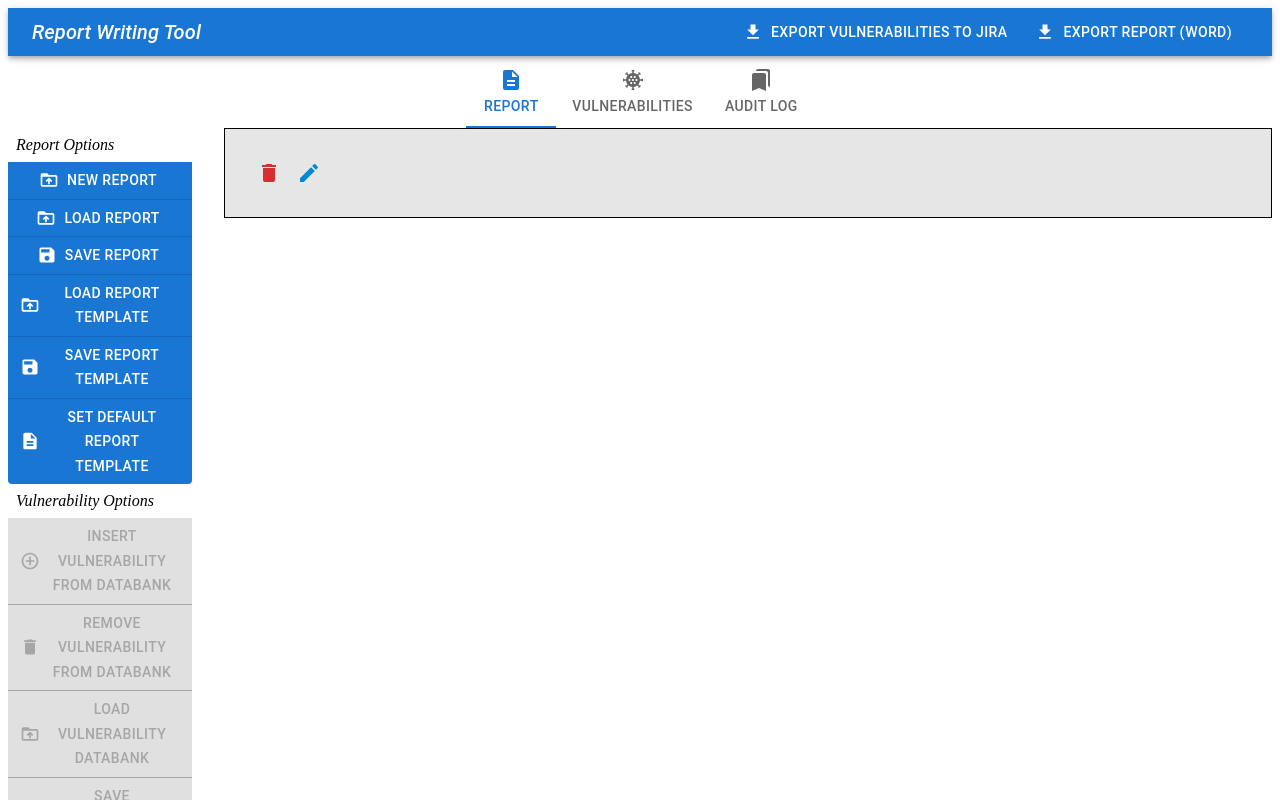
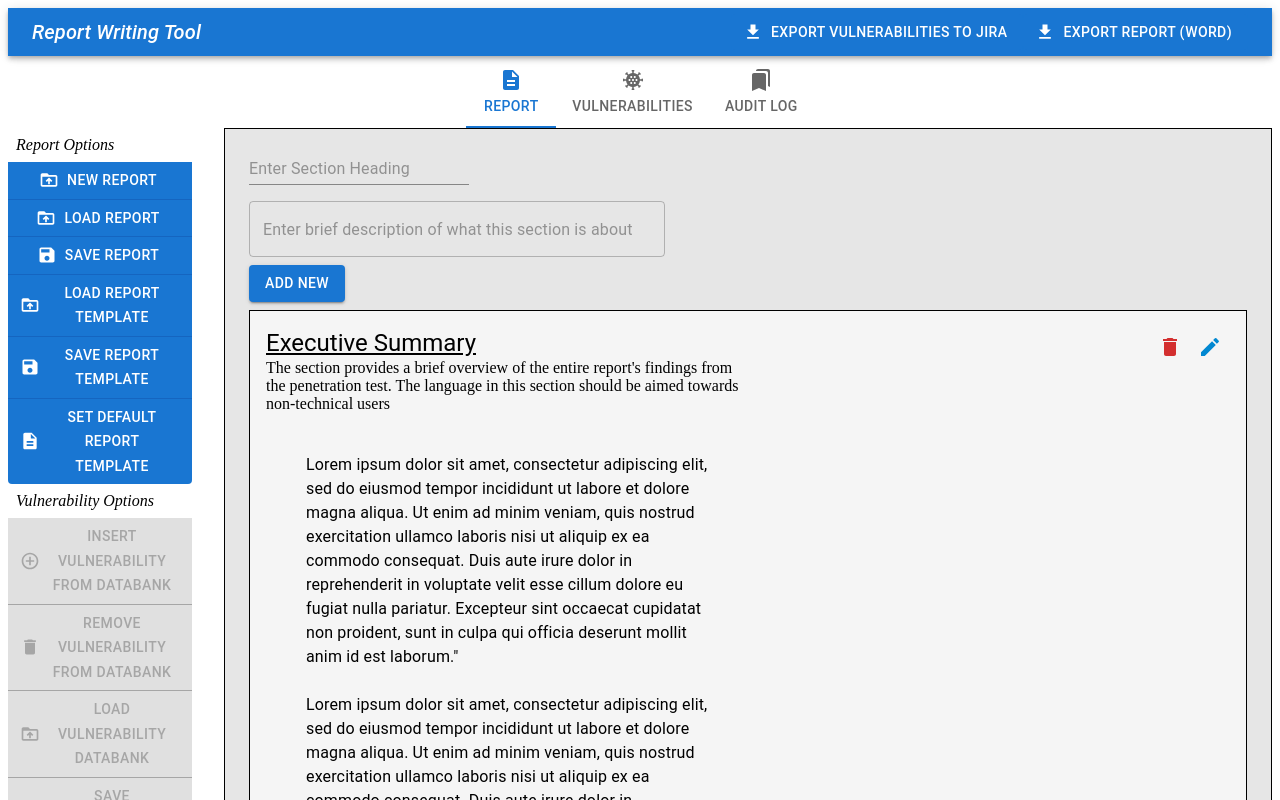
Before and after one commit to Adam-board/Front-End-Dissertation-AdamBoard, a React (Create React App) app in the folder client/: page / in a window 1280 px wide. Both pictures are taken after a click on the tab "REPORT". Shown: the top 800 px of the page. Built offline with nearby package versions, Linux system fonts and the light colour scheme.

Commit message:
Init point before implemnenting React Router Fingers Crossed nothing breaks while doing it

```diff
--- a/client/package.json
+++ b/client/package.json
@@ -21,7 +21,7 @@
     "react": "^18.2.0",
     "react-dom": "^18.2.0",
     "react-hook-form": "^7.51.2",
-    "react-router-dom": "^6.22.0",
+    "react-router-dom": "^6.22.3",
     "react-scripts": "5.0.1",
     "sort-by": "^1.2.0",
     "styled-components": "^6.1.8",
--- a/client/src/App.js
+++ b/client/src/App.js
@@ -1,6 +1,8 @@
 //The main imports to ensure everything is treated as React
 import * as React from 'react';
 import Grid from '@mui/material/Grid'; // Grid version 1
+import { IconButton} from '@mui/material';
+import {BrowserRouter, Routes, Route, Link} from "react-router-dom";
 
 //All icons that are being imported for this project
 import SaveIcon from '@mui/icons-material/Save'; //Save report
@@ -11,19 +13,25 @@ import DeleteIcon from '@mui/icons-material/Delete'; //Remove Button
 import ImportExportIcon from '@mui/icons-material/ImportExport'; //Import Export Button
 
 //Custom components imported to make everything neater
+
+//Components related to the ToolBar
+import CustToolBarButtons from './Components/ToolBar/CustToolBarButtons';
+import CustToolBar from './Components/ToolBar/CustToolBar';
+//Components related to the SideBar
 import CustButtonGroup from './Components/SideBar/ButtonGroups';
 import CustButton from './Components/SideBar/CustButton';
+//Components related to the Tabs
 import CustTabPanel from './Components/Tabs/TabPanel';
-import CustToolBarButtons from './Components/ToolBar/CustToolBarButtons';
-import CustToolBar from './Components/ToolBar/CustToolBar';
 import CustTabs from './Components/Tabs/CustTabs';
 import CustForm from './Components/Tabs/CustForm';
+//Components related to the Editor Page
+import CustSection from './Components/Editor/Section';
+import CustRenderEditor from './Components/Editor/RenderEditor';
 
 //Contains all imports for Draft.Js
 import ReactDOM from 'react-dom';
 import {Editor, EditorState} from 'draft-js';
 import 'draft-js/dist/Draft.css';
-
 
 //Import of all ToolTip Descriptions
 import * as Desc from './Language/ToolTipDesc'
@@ -54,16 +62,19 @@ const AuditLog = [<CustButton  startIcon={<ImportExportIcon />} tooltip={Desc.Im
 function App() {
   const [value, setValue] = React.useState('');
 
+
+  const [page, setPage] = React.useState(0);
+
   const handleChange = (event, newValue) => {
     setValue(newValue);};
 
   return(
   <React.Fragment>
-      <CustToolBar>
+      <CustToolBar Heading ="Report Writing Tool">
         <CustToolBarButtons arrowPlacement='bottom-end' tooltip={Desc.ExportVulnToJira}>Export Vulnerabilities To Jira</CustToolBarButtons>
         <CustToolBarButtons arrowPlacement='bottom-start' tooltip={Desc.ExportReport}>Export Report (Word) </CustToolBarButtons>
       </CustToolBar>
-      <CustTabs onChange={handleChange} value={value}></CustTabs>
+      <CustTabs onChange={handleChange} value={value} />
 
     <Grid container spacing={4}
       sx={{
@@ -80,10 +91,40 @@ function App() {
 {/* This section of code handles the tabs that appear for creating new headings! */}
 
       <Grid item xs={10}>
-        <CustTabPanel value={value} index={0}> <CustForm />  </CustTabPanel>
-        <CustTabPanel value={value} index={1}> <CustForm /> </CustTabPanel>
-        <CustTabPanel value={value} index={2}> <CustForm /> </CustTabPanel>
+
+
+        <CustTabPanel value={value} index={0}>
+
+           <CustForm heading='Heading' headingTitle="Enter Section Heading" description="SectionDescription" descriptionTitle="Enter brief description of what this section is about" />
+
+           <CustSection >Lorem ipsum dolor sit amet, consectetur adipiscing elit, sed do eiusmod tempor incididunt ut labore et dolore magna aliqua.
+    Ut enim ad minim veniam, quis nostrud exercitation ullamco laboris nisi ut aliquip ex ea commodo consequat.
+    Duis aute irure dolor in reprehenderit in voluptate velit esse cillum dolore eu fugiat nulla pariatur.
+    Excepteur sint occaecat cupidatat non proident, sunt in culpa qui officia deserunt mollit anim id est laborum."</CustSection>
+           <CustSection />
+           <CustSection />
+           <CustSection />
+           <CustSection />
+           <CustSection />
+           <CustSection />
+
+        </CustTabPanel>
+
+        <CustTabPanel value={value} index={1}>
+            <CustForm heading='Vuln' headingTitle="Enter Vulnerability Name" description="VulnDescription" descriptionTitle="Enter brief description of the vulnerability/Security concern" />
+
+            <CustSection />
+        </CustTabPanel>
+
+        <CustTabPanel value={value} index={2}>
+            <CustForm heading='Audit' headingTitle="Enter Audit Log" description="AuditDescription" descriptionTitle="Enter brief description of what this audit log contains" />
+
+            <CustSection />
+        </CustTabPanel>
+
       </Grid>
+
+
 
     </Grid>
   </React.Fragment>
--- /dev/null
+++ b/client/src/Components/Editor/RenderEditor.jsx
@@ -0,0 +1,26 @@
+import React from "react"
+
+import CustToolBar from "../ToolBar/CustToolBar"
+import CustToolBarButtons from "../ToolBar/CustToolBarButtons"
+import { IconButton } from "@mui/material"
+import ArrowBackIosNewTwoToneIcon from '@mui/icons-material/ArrowBackIosNewTwoTone';
+
+
+export default function CustRenderEditor(props) {
+const {} = props
+
+
+return(
+
+<React.Fragment>
+    <CustToolBar Heading="Executive Summary">
+    <IconButton> <ArrowBackIosNewTwoToneIcon/></IconButton>
+  </CustToolBar>
+
+</React.Fragment>
+
+
+)
+
+
+}
--- /dev/null
+++ b/client/src/Components/Editor/Section.jsx
@@ -0,0 +1,58 @@
+import { Grid, IconButton, Typography, Box } from "@mui/material";
+import EditIcon from '@mui/icons-material/Edit'; //Edit Button
+import DeleteIcon from '@mui/icons-material/Delete'; //Remove Button
+
+
+export default function CustSection(props) {
+const {Heading, SectionDesc, EditorDesc} = props;
+
+    return(
+
+<Grid container
+    direction={'row'}
+    justifyContent={'space-between'}
+    sx={{bgcolor: 'whitesmoke', border:1, flexGrow:1, padding:2, marginTop: 1, marginBottom: 2}}>
+
+    <Grid item md={6}>
+
+{/* Text from adding a new heading will go here */}
+    <Typography variant="h5" sx={{textDecoration: 'underline'}}>Executive Summary</Typography>
+    <Typography variant="h7">The section provides a brief overview of the entire report's findings from the penetration test. The language in this section should be aimed towards non-technical users</Typography>
+
+
+{/* Text From the Editor will go within this box */}
+    <Box margin={5}>
+    <Typography variant="body1" marginBottom={3}>Lorem ipsum dolor sit amet, consectetur adipiscing elit, sed do eiusmod tempor incididunt ut labore et dolore magna aliqua.
+    Ut enim ad minim veniam, quis nostrud exercitation ullamco laboris nisi ut aliquip ex ea commodo consequat.
+    Duis aute irure dolor in reprehenderit in voluptate velit esse cillum dolore eu fugiat nulla pariatur.
+    Excepteur sint occaecat cupidatat non proident, sunt in culpa qui officia deserunt mollit anim id est laborum."</Typography>
+
+    <Typography variant="body1">Lorem ipsum dolor sit amet, consectetur adipiscing elit, sed do eiusmod tempor incididunt ut labore et dolore magna aliqua.
+    Ut enim ad minim veniam, quis nostrud exercitation ullamco laboris nisi ut aliquip ex ea commodo consequat.
+    Duis aute irure dolor in reprehenderit in voluptate velit esse cillum dolore eu fugiat nulla pariatur.
+    Excepteur sint occaecat cupidatat non proident, sunt in culpa qui officia deserunt mollit anim id est laborum."</Typography>
+
+    <Typography variant="body1" marginTop={3}>{props.children}</Typography>
+
+    </Box>
+
+    </Grid>
+
+
+
+    <Grid item sx={8} md={0}>
+    <IconButton color='error' ><DeleteIcon /> </IconButton>
+    <IconButton color='info' ><EditIcon /></IconButton>
+    </Grid>
+
+
+
+</Grid>
+
+
+
+    )
+
+
+
+}
--- a/client/src/Components/Tabs/CustForm.jsx
+++ b/client/src/Components/Tabs/CustForm.jsx
@@ -1,20 +1,41 @@
-import DeleteIcon from '@mui/icons-material/Delete'; //Remove Button
-import EditIcon from '@mui/icons-material/Edit'; //Edit Button
-import { Grid, IconButton } from '@mui/material';
+
+import { Grid, Input, TextField, Button} from '@mui/material';
+
 
 import {useState} from "react";
 import { useForm, SubmitHandler } from "react-hook-form"
 
 export default function CustForm(props) {
-    const {} = props
+    const {heading, headingTitle, description, descriptionTitle} = props
+    const {register, handleSubmit, formState: {errors}} =useForm({defaultValues: ""});
+
+    console.log(errors)
+
 
     return(
-    <Grid container>
+    <Grid container
+    direction={'column'}
+    >
+        <form noValidate autoComplete='off'
+         onSubmit={handleSubmit((data) => {
+            console.log(data)
+         })}>
+            <Grid item md={10}>
+            <Input {...register(heading, {required: "A heading is required!"})} placeholder={headingTitle} helperText={errors.heading?.message}  margin="normal"  />
+
+            </Grid>
+
+            <Grid item md={5}>
+            <TextField {...register(description, {required: "A description is required!"})} placeholder={descriptionTitle} multiline fullWidth variant='outlined' margin="normal"
+             helperText={errors.description?.message}/>
+
+            </Grid>
+            <Grid item>
+            <Button type='submit' variant='contained' > Add New</Button>
+            </Grid>
+        </form>
 
 
-
-        <IconButton color='error' ><DeleteIcon /> </IconButton>
-        <IconButton color='info' ><EditIcon /></IconButton>
     </Grid>
     )
 
--- a/client/src/Components/Tabs/TabPanel.jsx
+++ b/client/src/Components/Tabs/TabPanel.jsx
@@ -1,4 +1,3 @@
-import Typography from '@mui/material/Typography';
 import Box from '@mui/material/Box';
 import { Grid } from '@mui/material';
 
--- a/client/src/Components/ToolBar/CustToolBar.jsx
+++ b/client/src/Components/ToolBar/CustToolBar.jsx
@@ -3,12 +3,12 @@ import Toolbar from '@mui/material/Toolbar';
 import Typography from '@mui/material/Typography';
 
 export default function CustToolBar(props) {
-const {} = props
+const {Heading} = props
 
 return(
 <AppBar position='sticky'>
 <Toolbar variant='dense'>
-    <Typography variant='h6' component='div' fontStyle={'italic'} sx={{ flexGrow: 1}}>Report Writing Tool</Typography>
+    <Typography variant='h6' component='div' fontStyle={'italic'} sx={{ flexGrow: 1}}>{Heading}</Typography>
 
 
     {props.children}
```
Also changed, not shown: client/src/Pages/EditorPage.jsx (added), client/src/Pages/Home.jsx (added), 1 other file (tests, documents, lock files or other folders).
